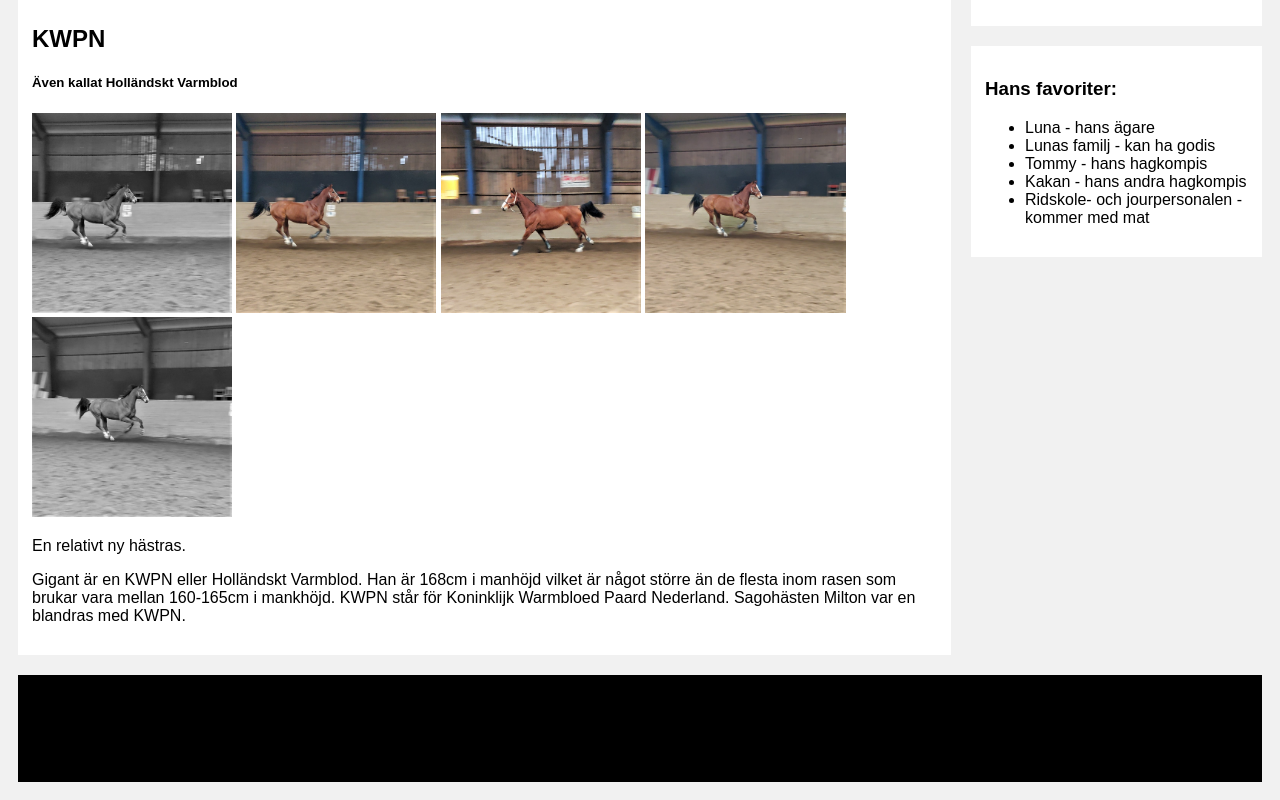
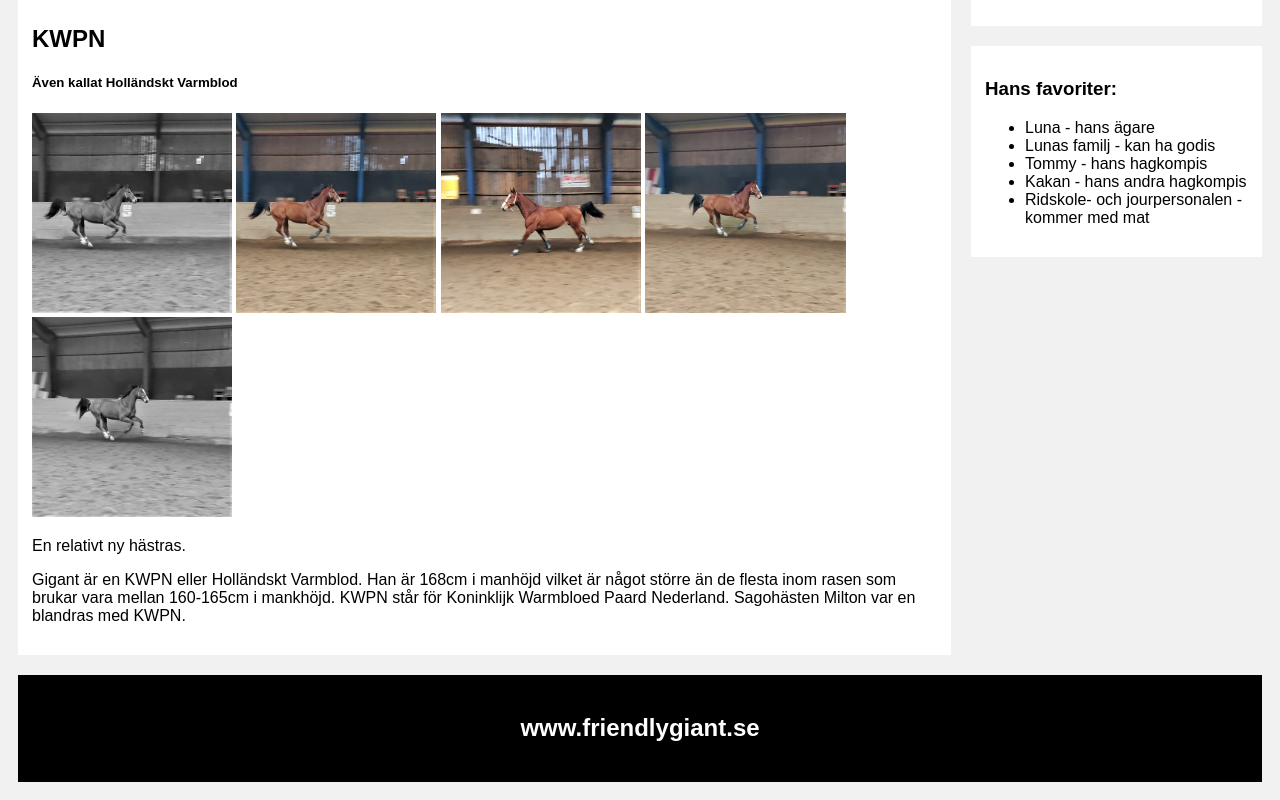
Before and after one commit to tingening/friendlygiant, a plain HTML site: page index.html in a window 1280 px wide. Shown: the part 977-1777 px from the top of the page. Drawn offline with Linux system fonts and the light colour scheme.

Commit message:
Update index.html

```diff
--- a/index.html
+++ b/index.html
@@ -92,7 +92,7 @@
 </div>
 
 <div class="footer">
-  <h2>www.friendlygiant.se</h2>
+  <h2><font color="white">www.friendlygiant.se</font></h2>
 </div>
 
 </body>
```
